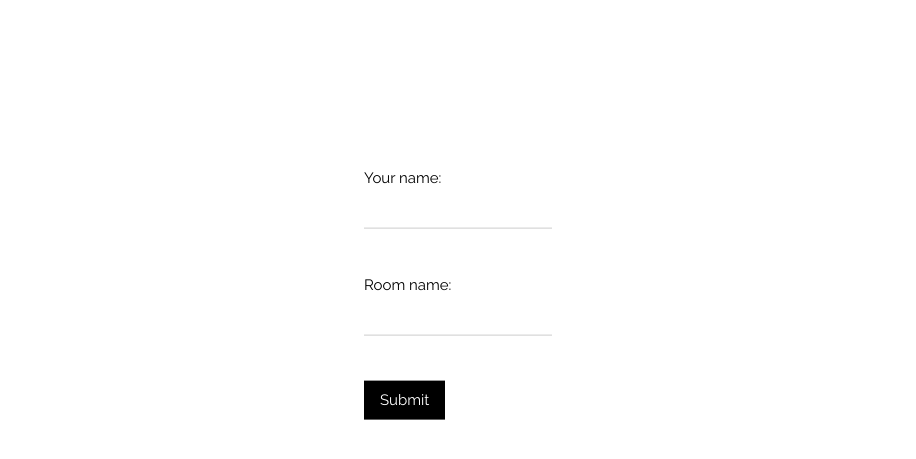
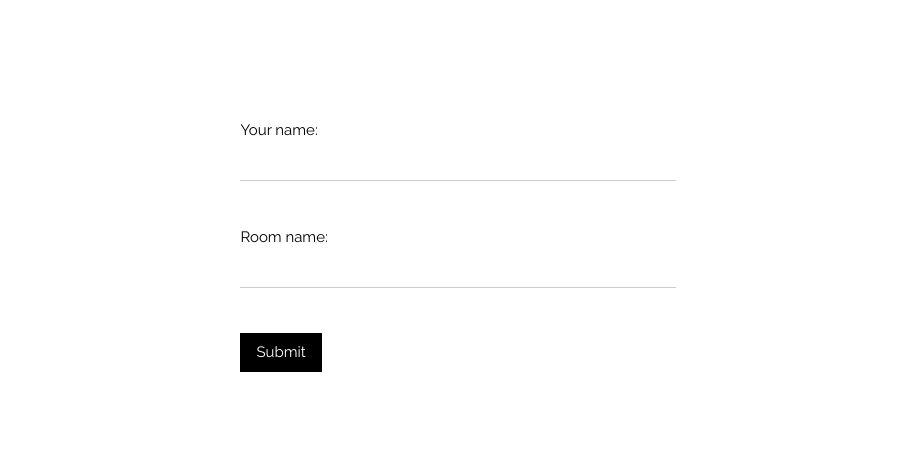
Before and after one commit to Wolf-dot/CAH-party-game, a website: page public/index.html in a window 1280 px wide. Shown: the part 117-576 px from the top of the page, without its empty margins (182-1098 px from the left). Drawn offline with nearby package versions, Linux system fonts and the light colour scheme.

Commit message:
fix login page layout

```diff
--- a/public/index.html
+++ b/public/index.html
@@ -16,9 +16,11 @@ body, html {height: 100%}
 }
 </style>
 <body id="body">
-<div class="bgimg w3-display-container w3-animate-opacity w3-text-black">
-  <h1 class="w3-jumbo w3-animate-top w3-center w3-top">CARDS AGAINST HUMANITY</h1>
-  <div class="w3-display-middle" style="margin:auto;">
+<div class="bgimg w3-container w3-cell-middle w3-animate-opacity w3-text-black">
+  <div class="w3-center w3-cell-top" style="padding-bottom: 8em;">
+    <h1 class="w3-jumbo w3-animate-top">CARDS AGAINST HUMANITY</h1>
+  </div>
+  <div class="w3-container" style="margin:auto; width: 40%;">
     <form action="/logIn" method="POST" class="w3-container">
         <label for="name">Your name:</label>
         <input type="text" id="name" name="name" class="w3-input" required><br><br>
```
